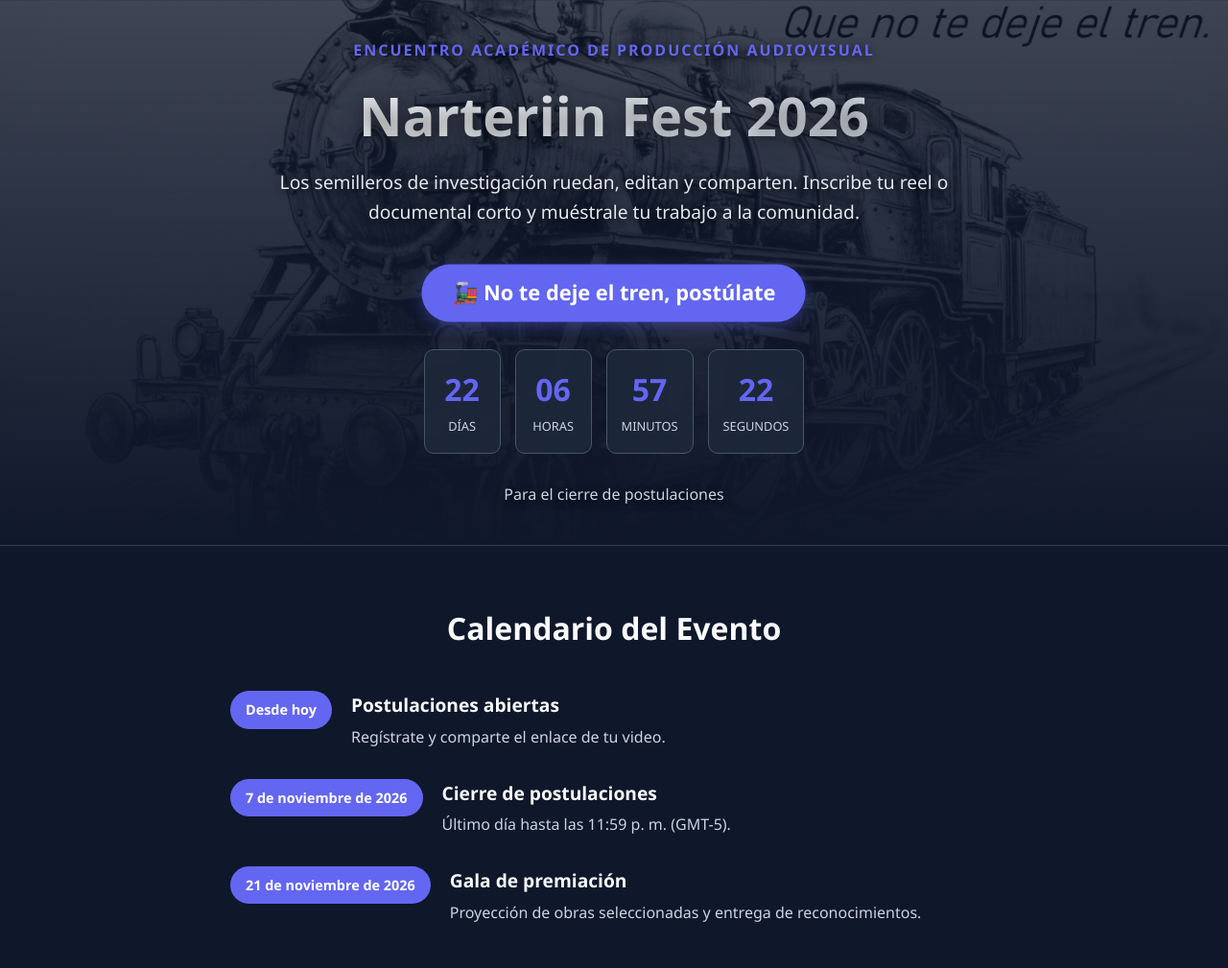
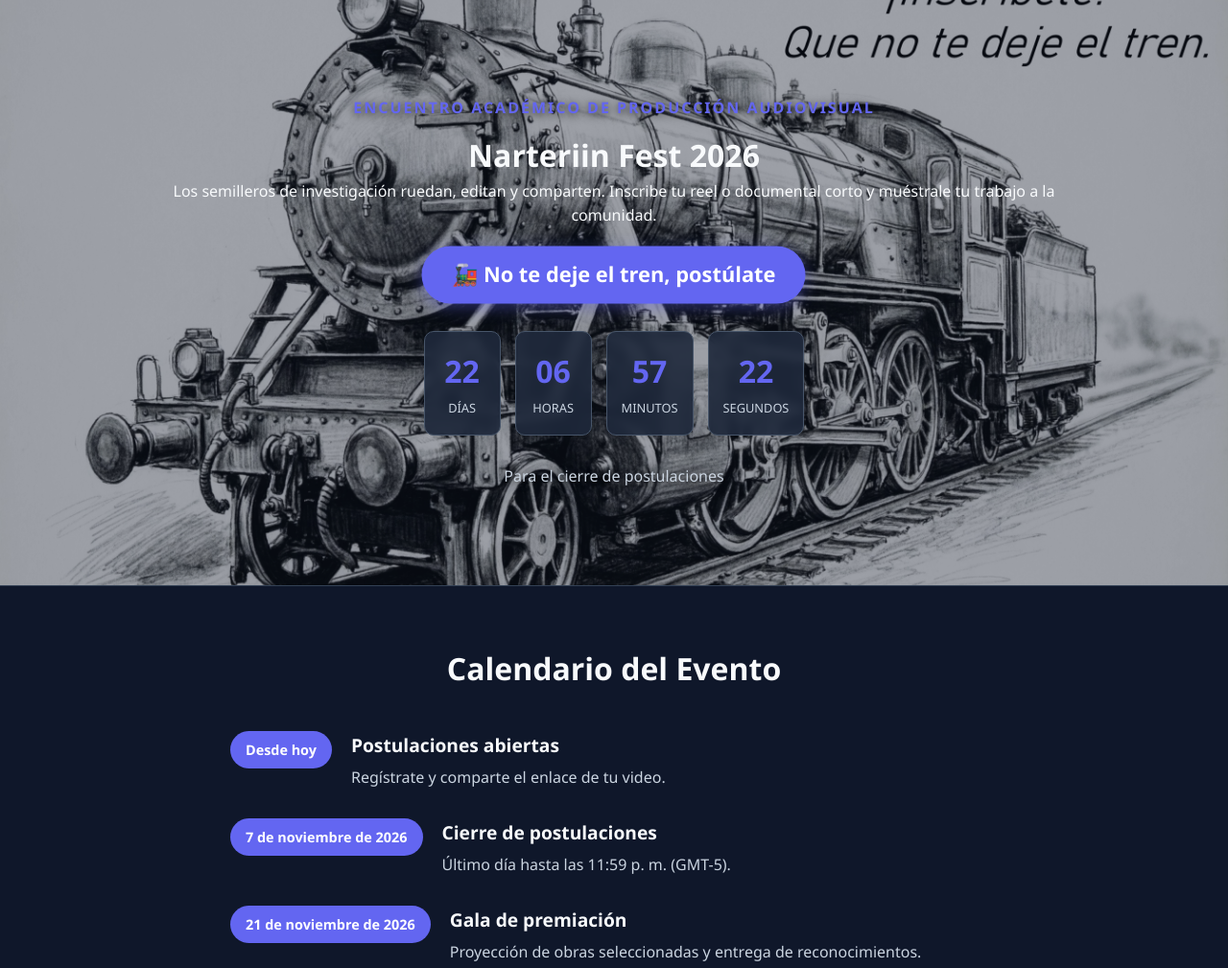
Before and after one commit to orlandosochimilca-create/narteriin-fest-2026, a plain HTML site: page index.html in a window 1280 px wide. Shown: the top 1009 px of the page at 96% size. Drawn offline with Linux system fonts and the light colour scheme.

Commit message:
Update index.html

```diff
--- a/index.html
+++ b/index.html
@@ -17,25 +17,33 @@
         body { background-color: var(--bg-dark); color: var(--text-primary); line-height: 1.6; }
         .container { max-width: 1000px; margin: 0 auto; padding: 0 20px; }
 
-        /* HEADER CON IMAGEN */
+       /* HEADER CON IMAGEN DE FONDO */
         header {
             text-align: center;
-            padding: 40px 20px;
-            background: linear-gradient(to bottom, rgba(15, 23, 42, 0.8), var(--bg-dark)), url('locomotora.jpg');
-            background-size: cover;
-            background-position: center;
+            padding: 100px 20px; /* Más espacio para que se vea la imagen */
+            /* Aquí cargamos tu imagen */
+            background-image: url('locomotora.jpg');
+            background-size: cover; /* La imagen cubre todo el espacio */
+            background-position: center; /* Se centra */
+            background-repeat: no-repeat;
             border-bottom: 1px solid #334155;
+            position: relative;
         }
-        h1 {
-            font-size: 3.5rem;
-            font-weight: 800;
-            background: linear-gradient(90deg, #fff, #cbd5e1);
-            -webkit-background-clip: text;
-            -webkit-text-fill-color: transparent;
-            margin-bottom: 10px;
-            text-shadow: 0 4px 20px rgba(0,0,0,0.5);
+
+        /* Capa oscura suave para que el texto blanco se lea bien sobre el dibujo */
+        header::before {
+            content: '';
+            position: absolute;
+            top: 0; left: 0; right: 0; bottom: 0;
+            background: rgba(15, 23, 42, 0.4); /* Oscurece un poco la imagen */
+            z-index: 1;
         }
-        .subtitle { font-size: 1.2rem; color: #e2e8f0; max-width: 700px; margin: 0 auto 20px; text-shadow: 0 2px 10px rgba(0,0,0,0.8); }
+
+        /* Aseguramos que el contenido esté encima de la capa oscura */
+        header .container {
+            position: relative;
+            z-index: 2;
+        }
 
         /* FRASE DE URGENCIA */
         .urgent-phrase {
```
